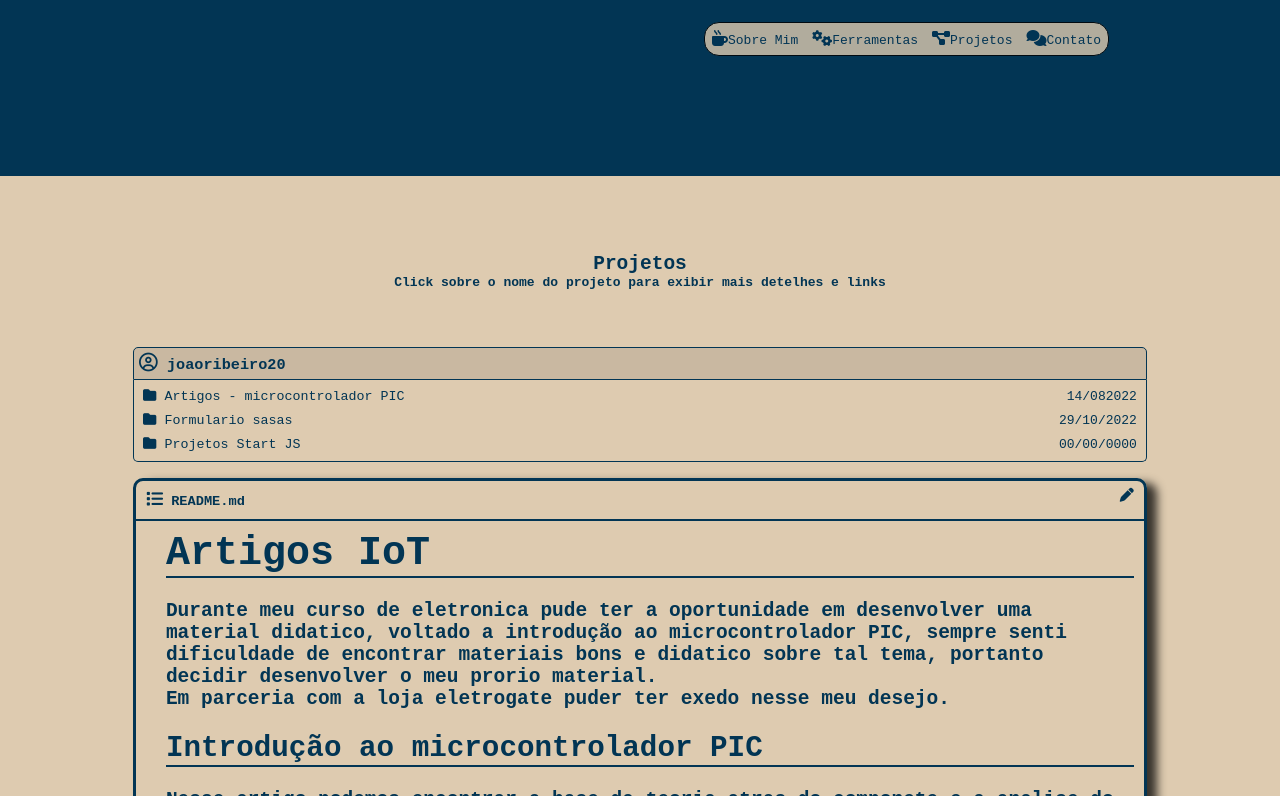
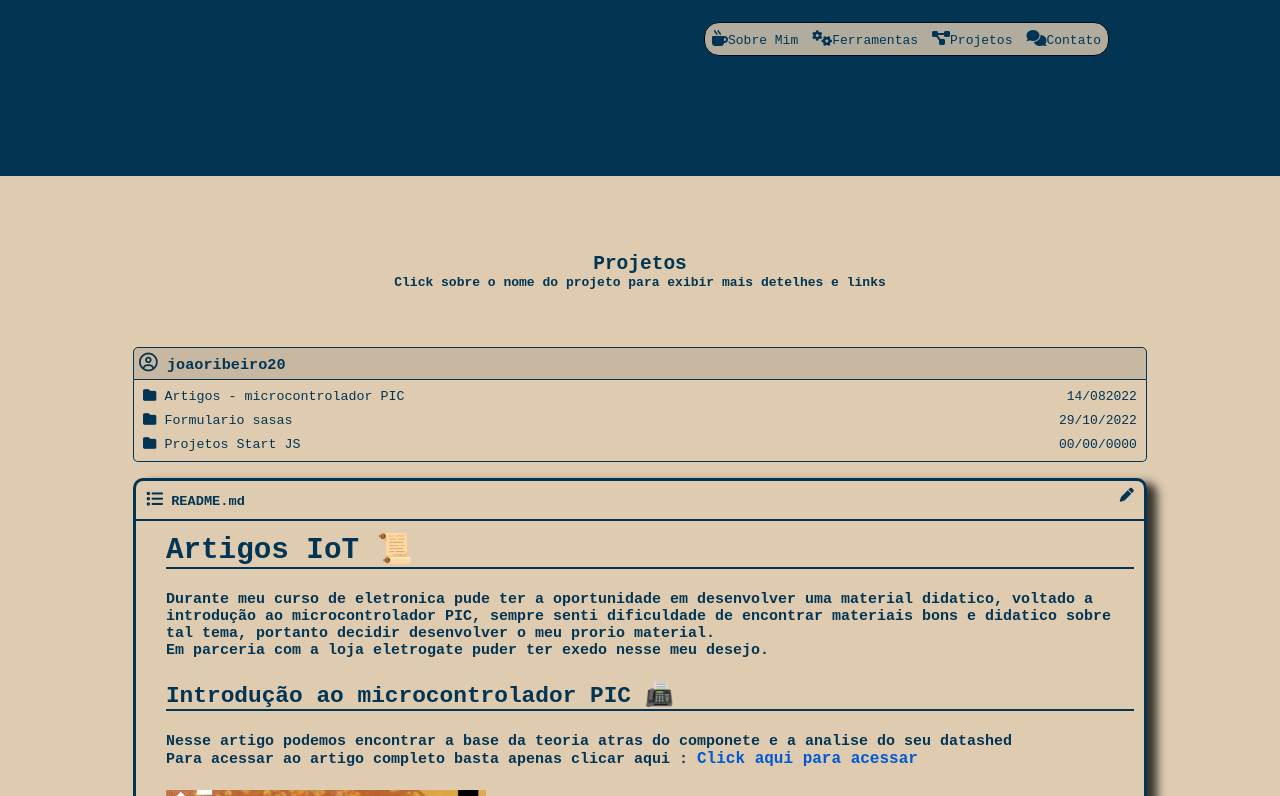
Before and after one commit to joaoribeiro20/portfoliojoaoribeiro, a plain HTML site: page index.html in a window 1280 px wide. Both pictures are taken after a click on the button "Artigos - microcontrolador PIC". Shown: the part 2616-3412 px from the top of the page. Drawn offline with Linux system fonts and the light colour scheme.

Commit message:
texto area projeto

```diff
--- a/InteracaoProjetos.js
+++ b/InteracaoProjetos.js
@@ -75,44 +75,27 @@ function projeto1(){
 
     elementoTitulo.innerHTML =
     `
-    <h1>Artigos IoT</h1>
+    <h2>Artigos IoT &#x1F4DC</h2>
     <hr color="#023554">
     <br>
-    <p>Durante meu curso de eletronica pude ter a oportunidade em desenvolver uma material didatico, voltado a introdução ao microcontrolador PIC,
+    <p class="textoProjeto">Durante meu curso de eletronica pude ter a oportunidade em desenvolver uma material didatico, voltado a introdução ao microcontrolador PIC,
     sempre senti dificuldade de encontrar materiais bons e didatico sobre tal tema, portanto decidir desenvolver o meu prorio material.
     <br>
     Em parceria com a loja eletrogate puder ter exedo nesse meu desejo.
     </p>
     <br>
-    <h2>Introdução ao microcontrolador PIC</h2>
+    <h3>Introdução ao microcontrolador PIC &#x1F4E0</h3>
     <hr color="#023554">
     <br>
-    <p>Nesse artigo podemos encontrar a base da teoria atras do componete e a analise do seu datashed
+    <p class="textoProjeto">Nesse artigo podemos encontrar a base da teoria atras do componete e a analise do seu datashed
     <br>
     Para acessar ao artigo completo basta apenas clicar aqui :  <a class="linkss" href="https://blog.eletrogate.com/introducao-aos-microcontroladores-pic-parte-1/">Click aqui para acessar</a>
     </p>
     <br>
     <img src="fotos/pic.webp"  align="center" alt="" width="320px" height="180px">
     <br>
-    <h2>Introdução ao microcontrolador PIC</h2>
-    <hr color="#023554">
-    <br>
-    <p>Nesse artigo podemos encontrar a base da teoria atras do componete e a analise do seu datashed
-    <br>
-    Para acessar ao artigo completo basta apenas clicar aqui :  <a class="linkss" href="https://blog.eletrogate.com/introducao-aos-microcontroladores-pic-parte-1/">Click aqui para acessar</a>
-    </p>
-    <br>
-    <img src="fotos/pic.webp"  align="center" alt="" width="320px" height="180px">
-    <br>
-    <h2>Introdução ao microcontrolador PIC</h2>
-    <hr color="#023554">
-    <br>
-    <p>Nesse artigo podemos encontrar a base da teoria atras do componete e a analise do seu datashed
-    <br>
-    Para acessar ao artigo completo basta apenas clicar aqui :  <a class="linkss" href="https://blog.eletrogate.com/introducao-aos-microcontroladores-pic-parte-1/">Click aqui para acessar</a>
-    </p>
-    <br>
-    <img src="fotos/pic.webp"  align="center" alt="" width="320px" height="180px">
+
+
 
     `
 
--- a/style/areaProjeto.css
+++ b/style/areaProjeto.css
@@ -80,6 +80,11 @@ a{
     margin-left: 2%;
 
 }
+.textoProjeto{
+
+    font-size: 15px;
+
+}
 .textos{
    text-align: left;
    font-size: 15px;
```
